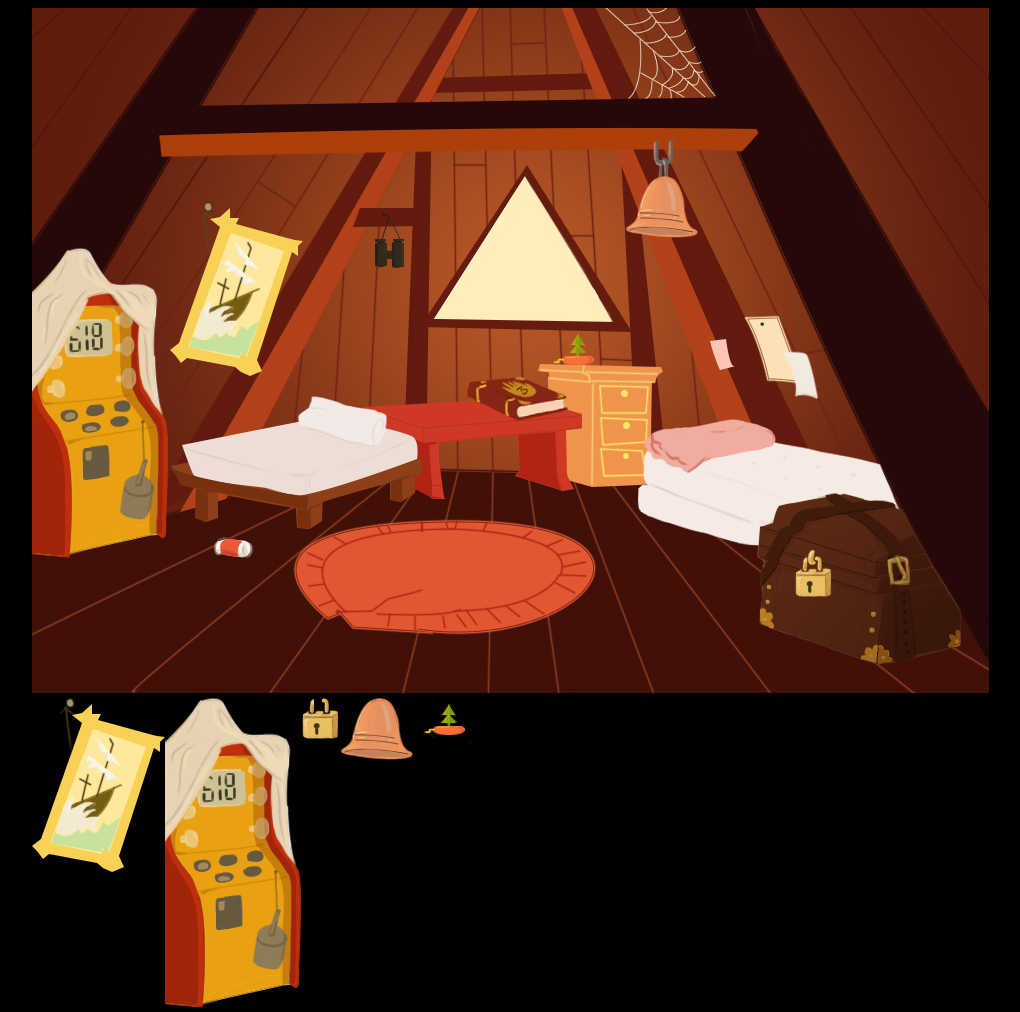
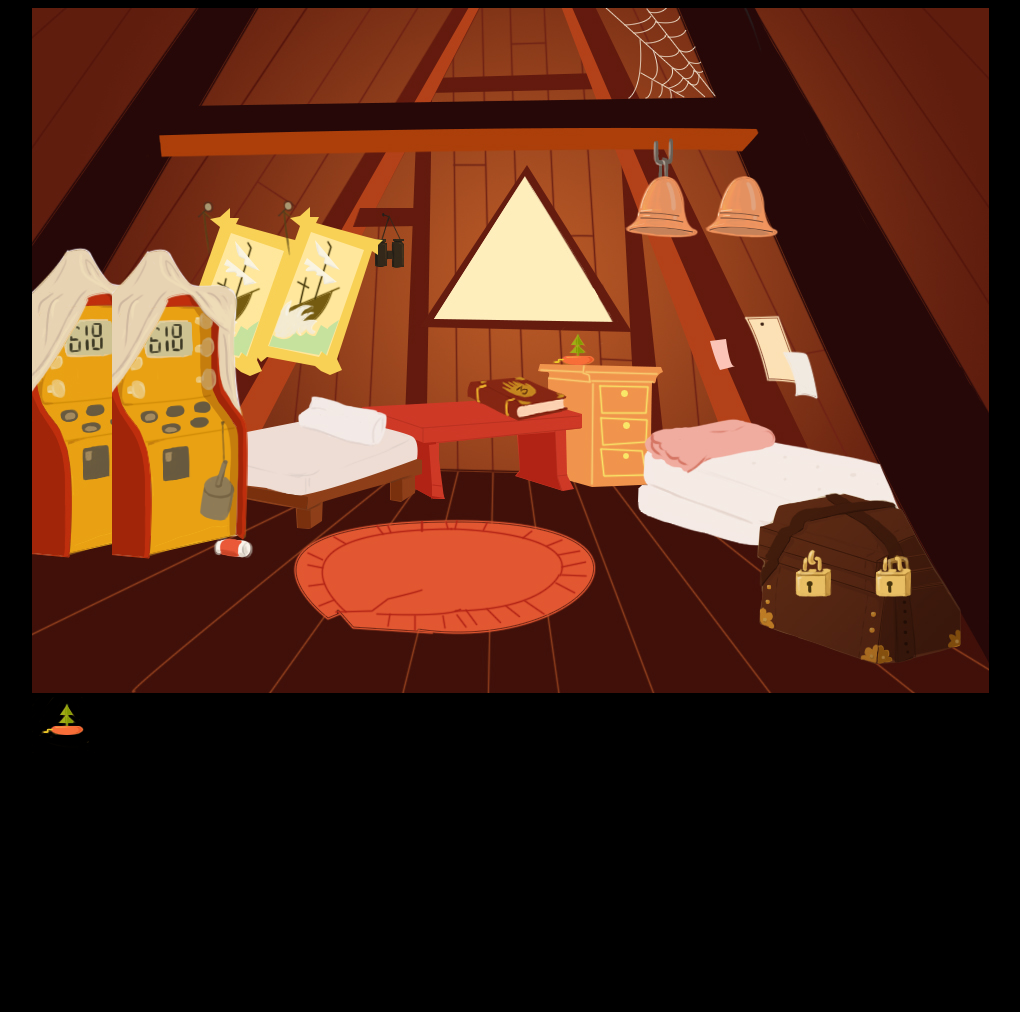
Before and after one commit to hanruow/Attic, a plain HTML site: page main.html in a window 1280 px wide. Shown: the whole page, without its empty margins (130-1150 px from the left). After the commit the page ends 800 px from the top, so only its background shows below. Drawn offline with nearby package versions, Linux system fonts and the light colour scheme.

Commit message:
overlap prototype on picture

```diff
--- a/css/style.css
+++ b/css/style.css
@@ -13,3 +13,43 @@ body {
 #test-div {
   display: flex;
 }
+
+#painting-div {
+  position: absolute;
+  left: 380px;
+  top: 200px;
+  width: 133px;
+  height: 175px;
+}
+
+#bell-div {
+  position: absolute;
+  left: 835px;
+  top: 175px;
+  width: 74px;
+  height: 63px;
+}
+
+#lock-div {
+  position: absolute;
+  left: 1005px;
+  top: 555px;
+  width: 38px;
+  height: 43px;
+}
+
+#machine-div {
+  position: absolute;
+  left:242px;
+  top: 248px;
+  width: 137px;
+  height: 311px;
+}
+
+#music-div {
+  position: absolute;
+  left: 752px;
+  top: 327px;
+  width: 63px;
+  height: 56px;
+}
```
Also changed, not shown: index.html (added, +33 -0 lines), 2 other files.
